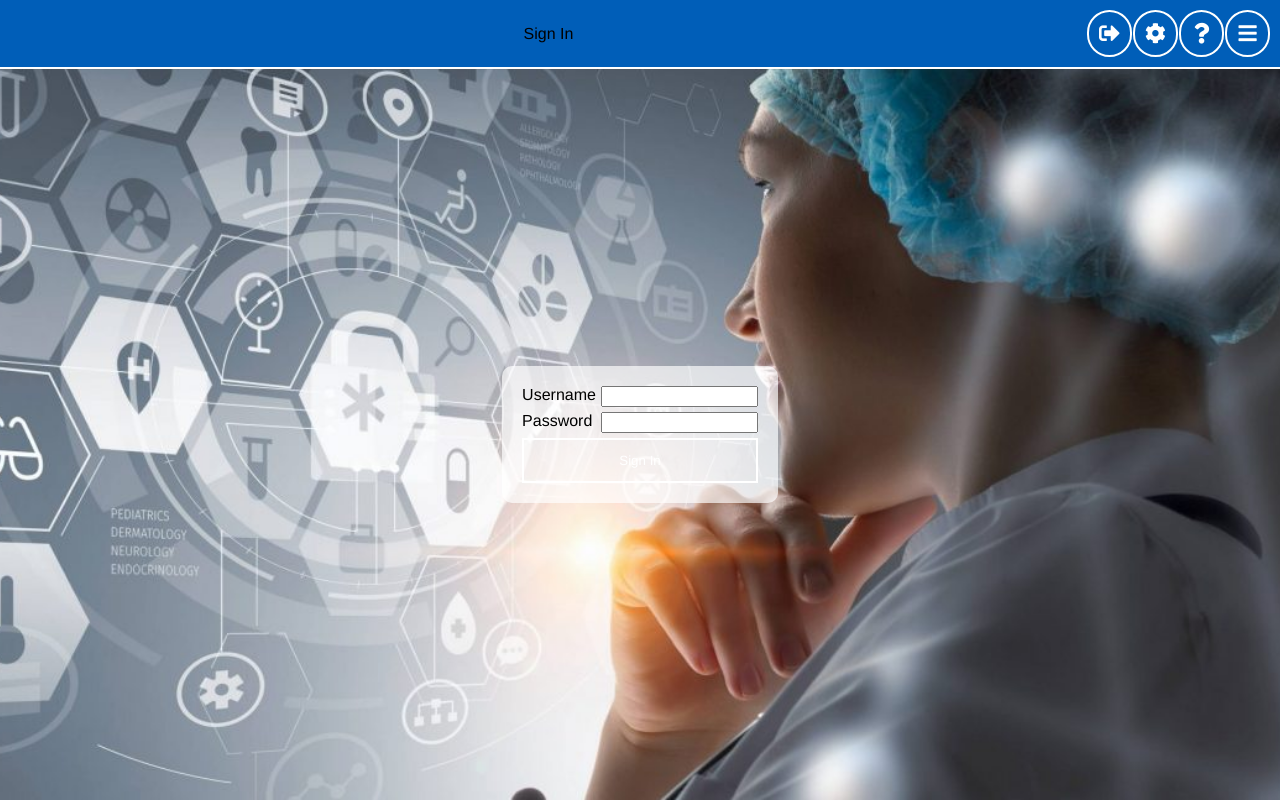
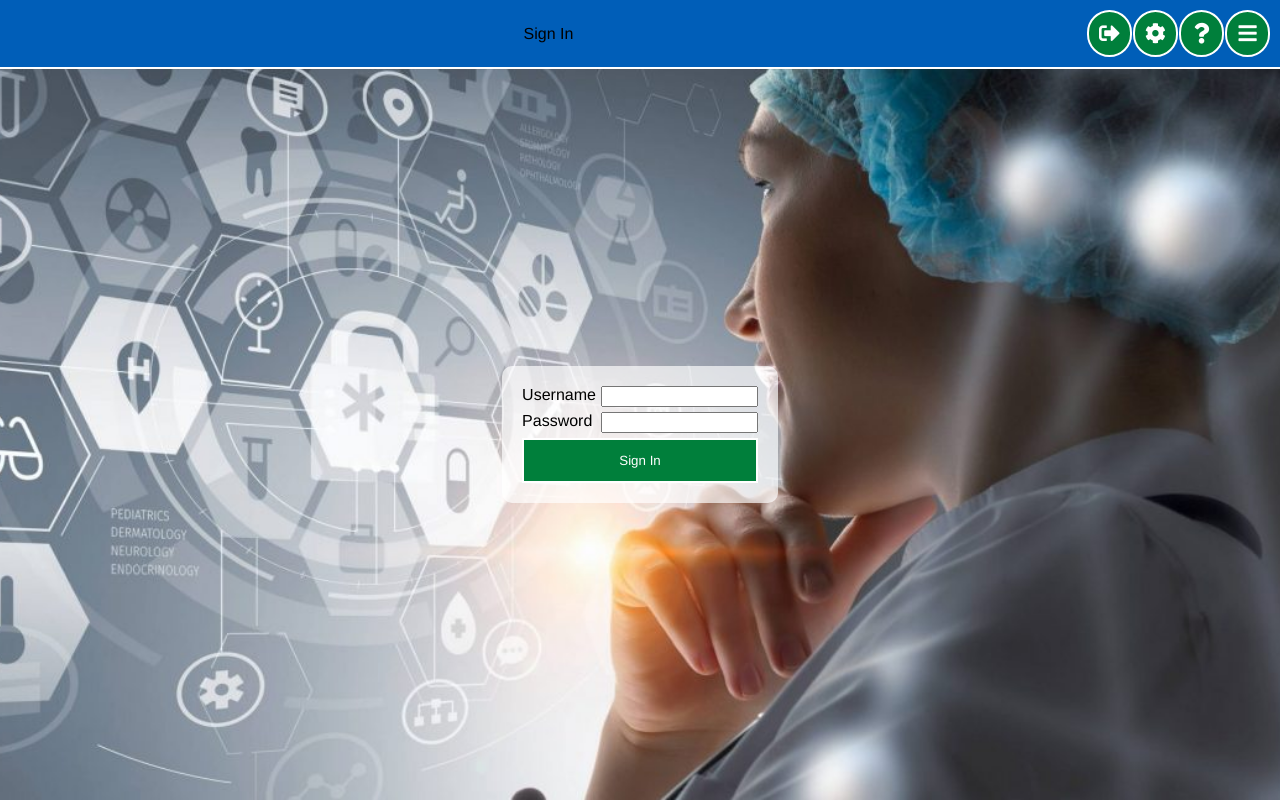
Before and after one commit to nigelgoss/sunset, a plain HTML site: page index.html in a window 1280 px wide. Drawn offline with Linux system fonts and the light colour scheme.

Commit message:
Update main.css

```diff
--- a/script/main.css
+++ b/script/main.css
@@ -6,7 +6,7 @@
 :root {
 --background:#FFFFFF;
 --nhsblue:#005EB8;
---button:#007f3b";
+--button:#007f3b;
 }
 
 * { font-family:Helvetica; box-sizing:border-box; }
```
